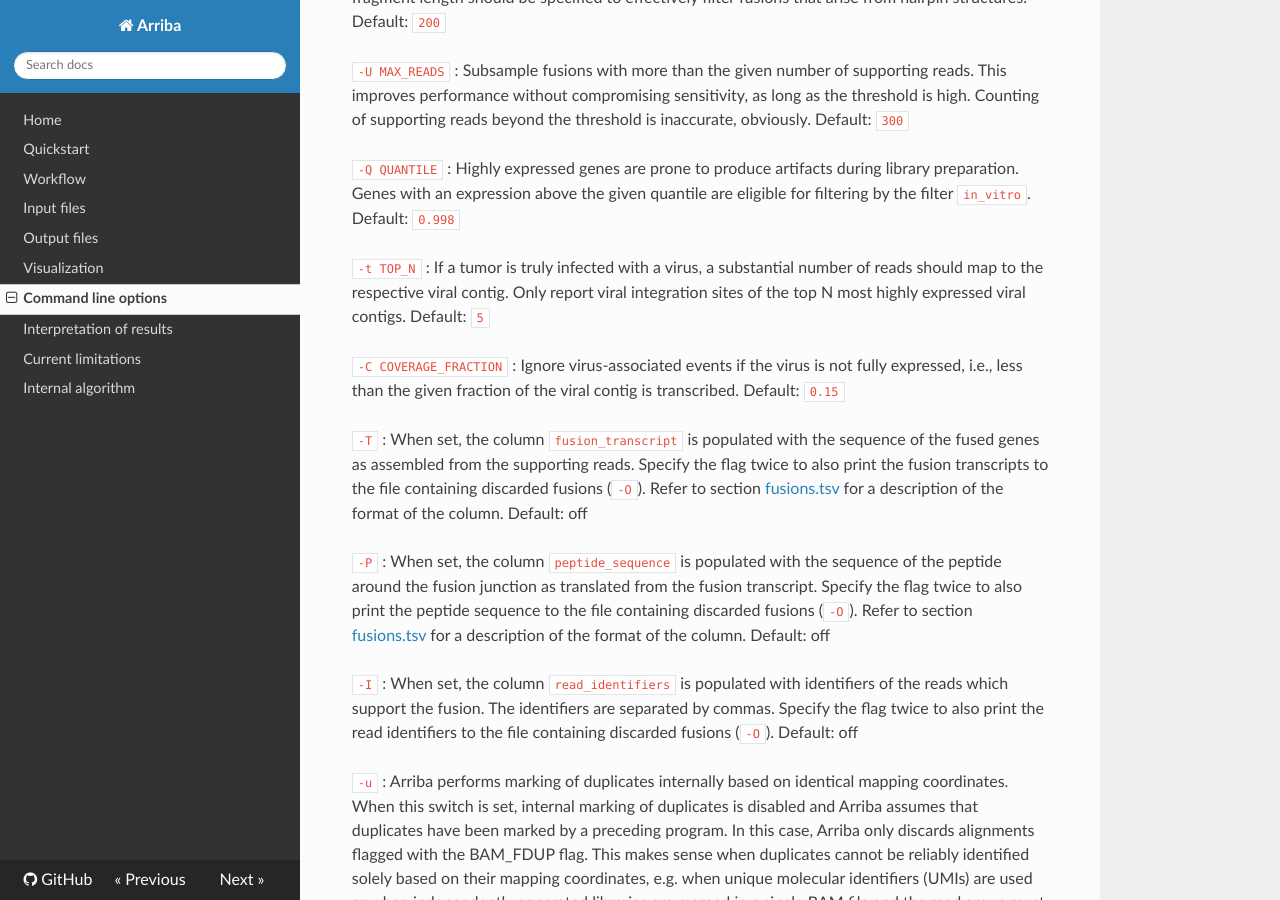
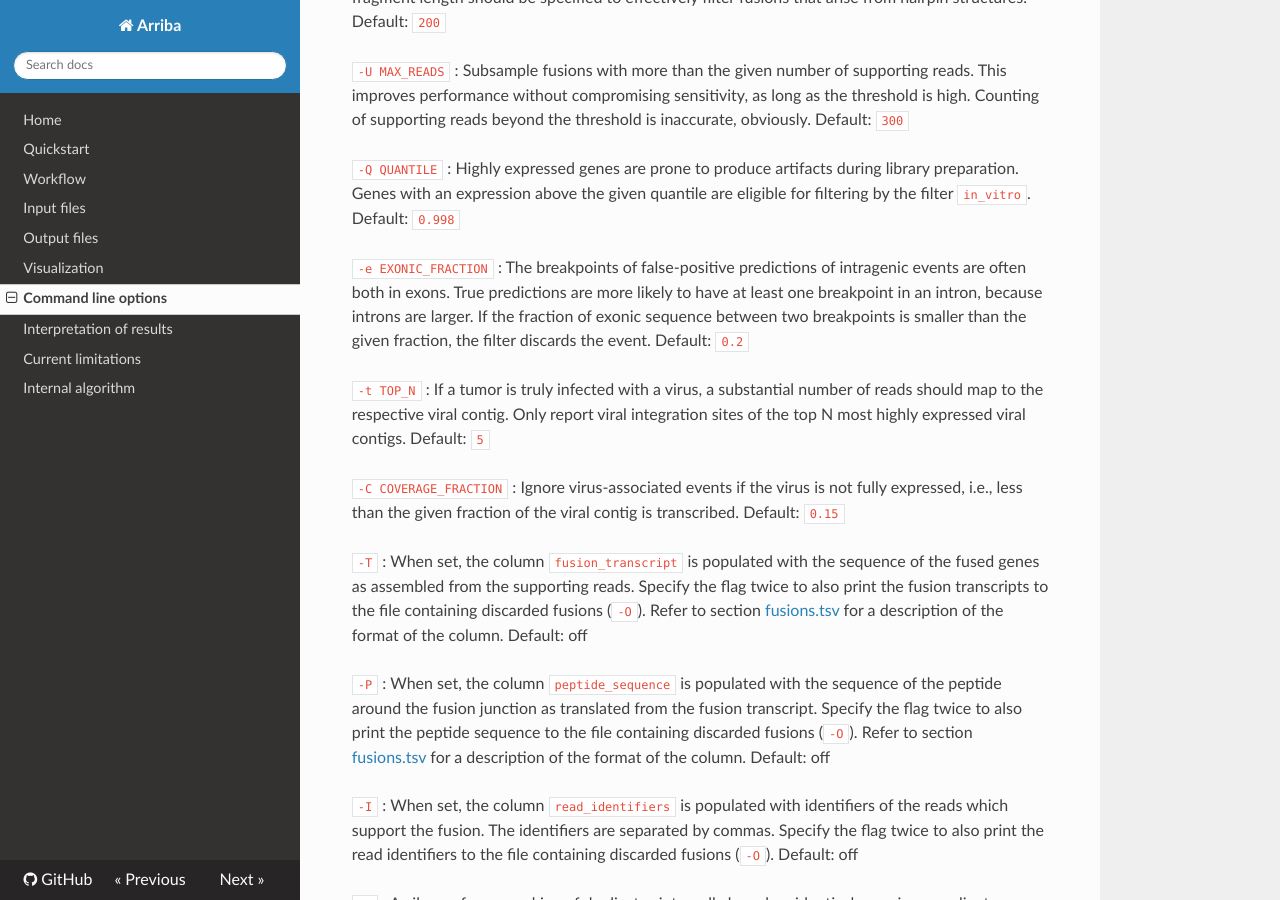
Before and after one commit to suhrig/arriba, an MkDocs documentation site: the page built from documentation/command-line-options.md, in a window 1280 px wide and 900 px high, scrolled down 3165 px. Built offline with MkDocs 1.6.1, drawn with Linux system fonts in a browser that asks for light colours; nearby versions of some CDN libraries; old or Windows-style settings are respelled for this version of MkDocs.

Commit message:
add parameter -e to documentation

```diff
--- a/documentation/command-line-options.md
+++ b/documentation/command-line-options.md
@@ -106,6 +106,9 @@ Even when an unstranded library is processed, Arriba can often infer the strand
 `-Q QUANTILE`
 : Highly expressed genes are prone to produce artifacts during library preparation. Genes with an expression above the given quantile are eligible for filtering by the filter `in_vitro`. Default: `0.998`
 
+`-e EXONIC_FRACTION`
+: The breakpoints of false-positive predictions of intragenic events are often both in exons. True predictions are more likely to have at least one breakpoint in an intron, because introns are larger. If the fraction of exonic sequence between two breakpoints is smaller than the given fraction, the filter discards the event. Default: `0.2`
+
 `-t TOP_N`
 : If a tumor is truly infected with a virus, a substantial number of reads should map to the respective viral contig. Only report viral integration sites of the top N most highly expressed viral contigs. Default: `5`
 
```
Also changed, not shown: documentation/internal-algorithm.md (+1 -1 lines).
